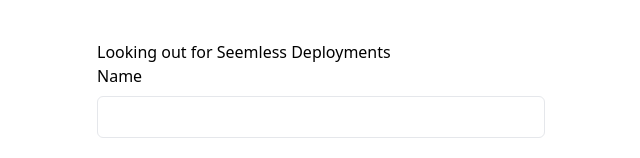
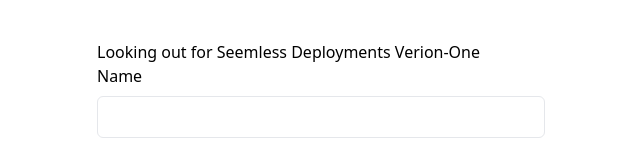
Before and after one commit to sanctity2k5/form-validation, a Next.js app: page / in a window 1280 px wide. Shown: the top 158 px of the page, without its empty margins (319-959 px from the left). Built offline with nearby package versions, Linux system fonts and the light colour scheme.

Commit message:
Testing ci/cd process test-two

```diff
--- a/app/page.js
+++ b/app/page.js
@@ -16,7 +16,7 @@ export default function Form() {
   return (
     <form onSubmit={handleSubmit(onSubmit)} className="space-y-4 w-full max-w-md mx-auto mt-10">
       <div className="flex flex-wrap">
-        <h1>Looking out for Seemless Deployments</h1>
+        <h1>Looking out for Seemless Deployments Verion-One</h1>
         <label className="w-full">Name</label>
         <input
           type="text"
```
